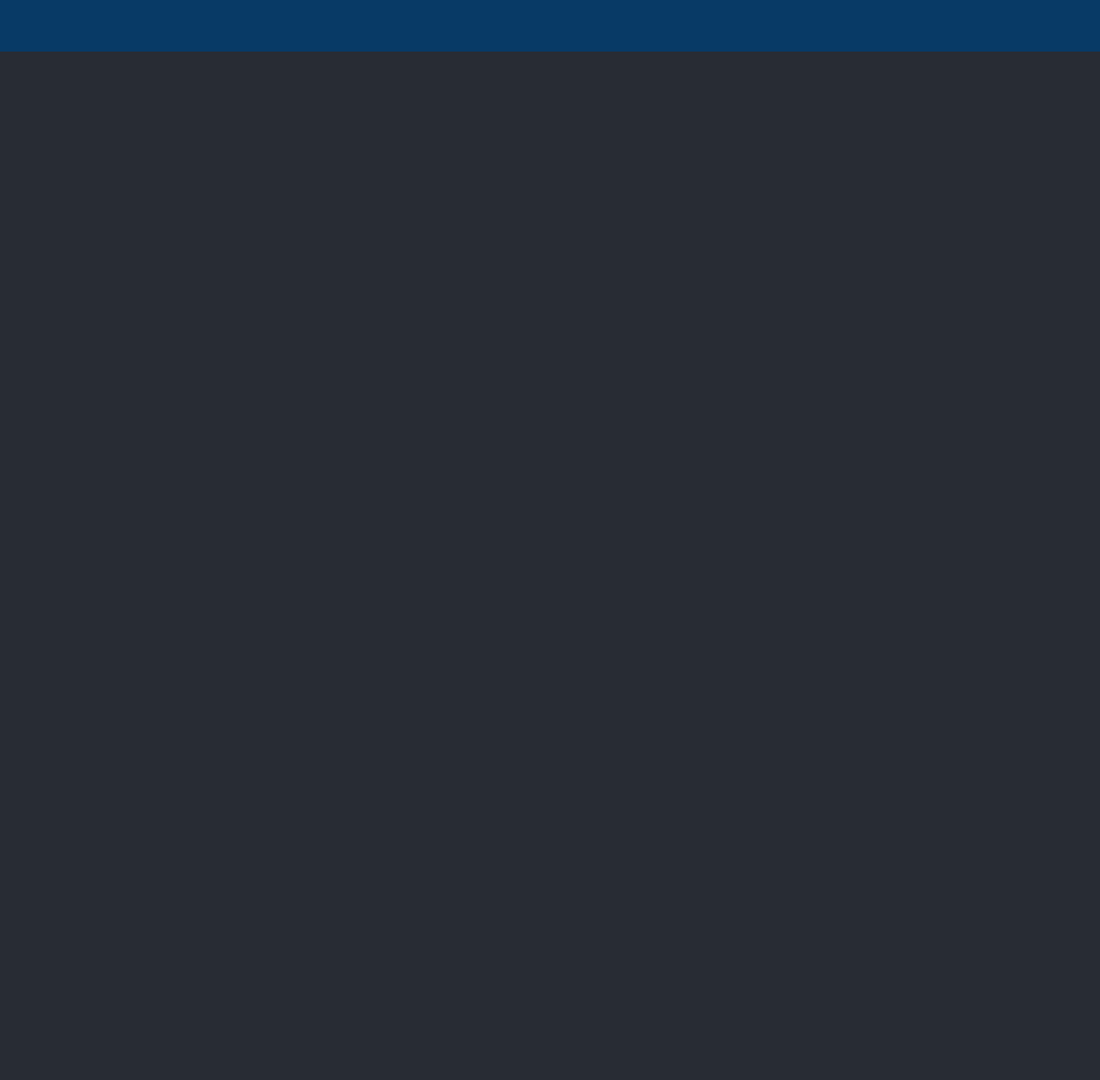
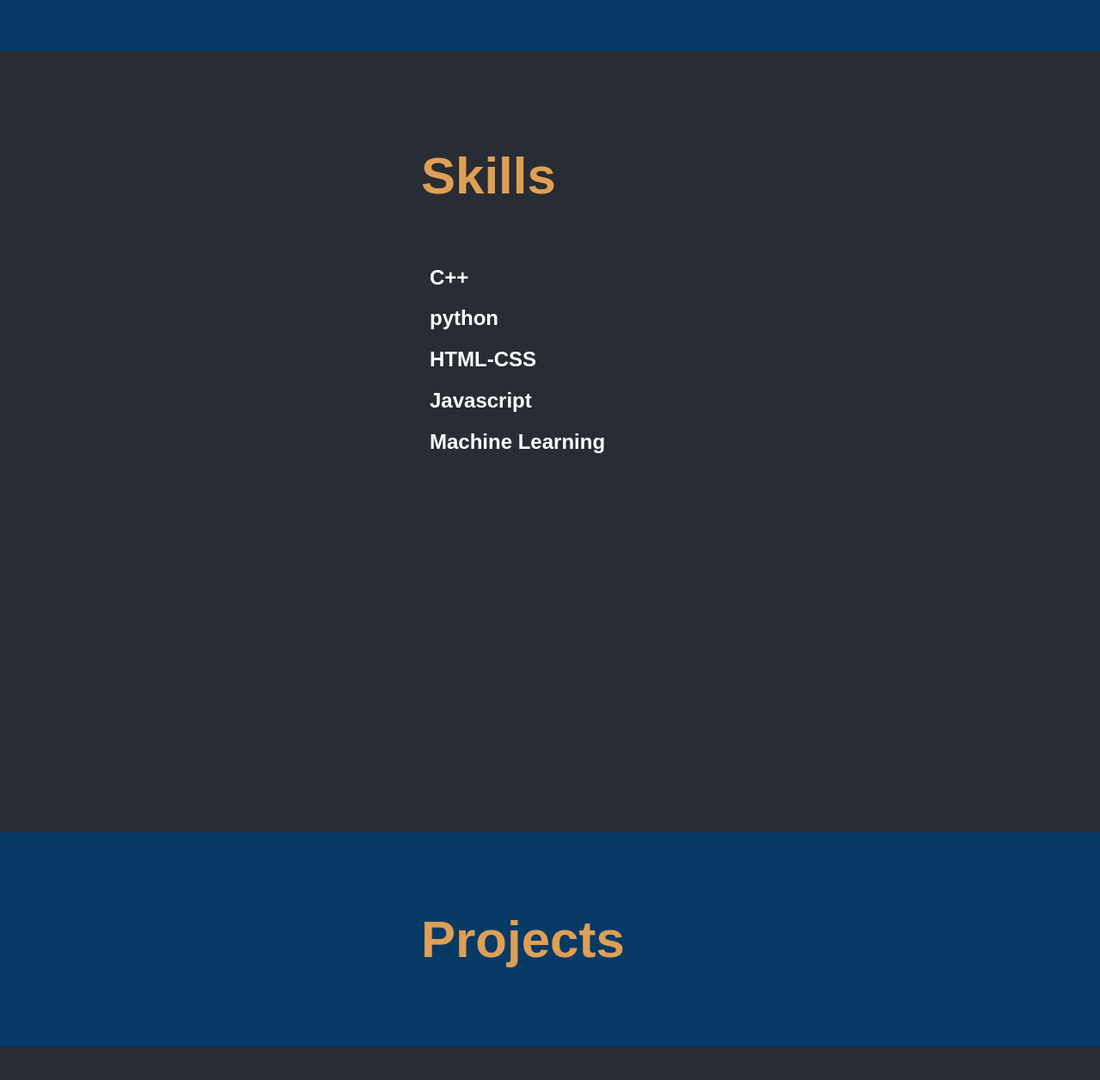
Before and after one commit to Vinay2001k/portfoli0, a React (Create React App) app: page / in a window 1280 px wide. Shown: the part 1590-2846 px from the top of the page at 86% size. Before the commit the page ends 1650 px from the top, so only its background shows below. Built offline with nearby package versions, Linux system fonts and the light colour scheme.

Commit message:
skills added

```diff
--- a/src/App.css
+++ b/src/App.css
@@ -105,3 +105,21 @@ h1{
   width: 85%;
   height: 85%;
 }
+
+.skills{
+
+  padding-bottom: 200px;
+}
+
+.head2{
+  margin-top: 20px;
+  padding-bottom: 20px;
+}
+
+.points{
+  margin-left: 500px;
+}
+
+.Projects{
+  background-color: rgb(8, 58, 102);
+}
--- a/src/App.js
+++ b/src/App.js
@@ -30,6 +30,20 @@ function App() {
       </div>
       </div>
     </section>
+    <section className='skills'>
+      <h1 className='head2'>Skills</h1>
+      <div className='points'>
+      <h2>C++</h2>
+      <h2>python</h2>
+      <h2>HTML-CSS</h2>
+      <h2>Javascript</h2>
+      <h2>Machine Learning</h2>
+      <h2></h2>
+      </div>
+    </section>
+    <section className='Projects'>
+      <h1>Projects</h1>
+    </section>
     </div>
   );
 }
```
